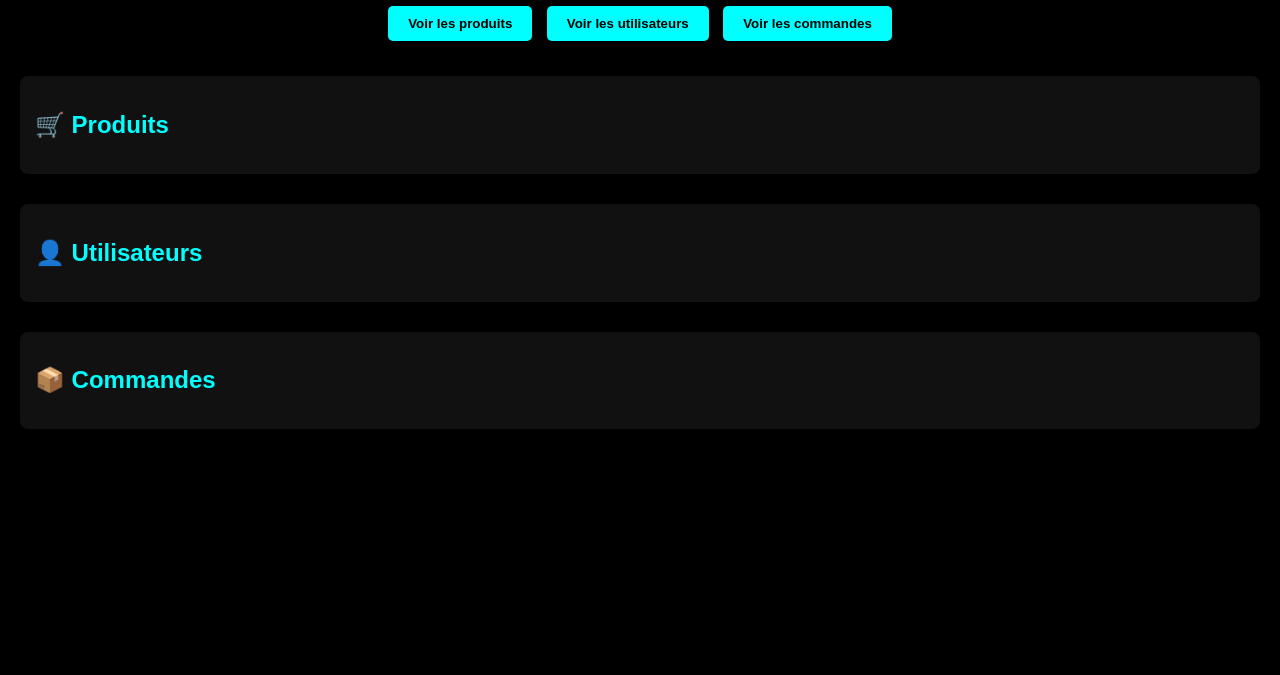
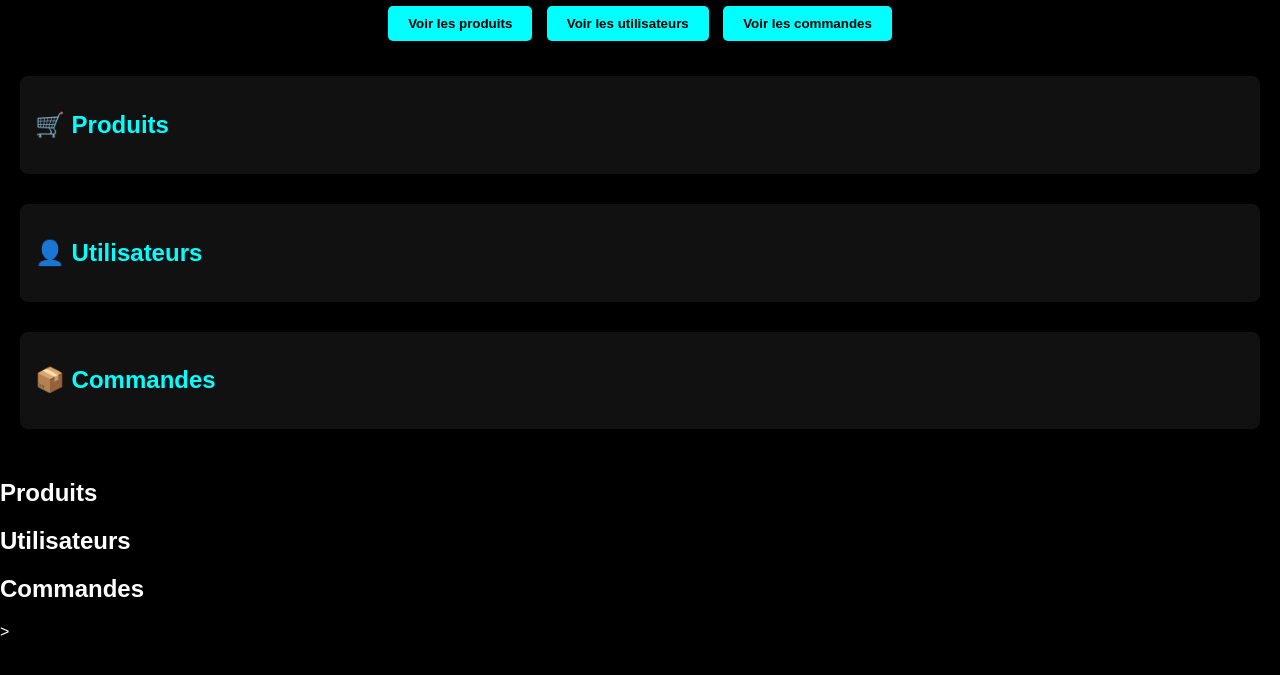
Before and after one commit to Mystrore/MyStore, a plain HTML site: page index.html in a window 1280 px wide. Shown: the part 79-754 px from the top of the page. Drawn offline with Linux system fonts and the light colour scheme.

Commit message:
Update index.html

```diff
--- a/index.html
+++ b/index.html
@@ -39,3 +39,19 @@
   <script src="script.js"></script>
 </body>
 </html>
+<h2>Produits</h2>
+<ul id="produits"></ul>
+
+<h2>Utilisateurs</h2>
+<ul id="utilisateurs"></ul>
+
+<h2>Commandes</h2>
+<ul id="commandes"></ul>
+
+<script src="script.js"></script>
+<script>
+  // Charger automatiquement au démarrage
+  chargerProduits();
+  chargerUtilisateurs();
+  chargerCommandes();
+</script>>
```
